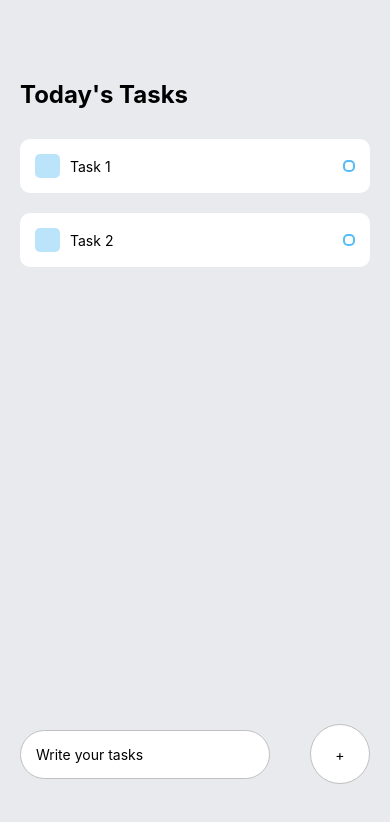
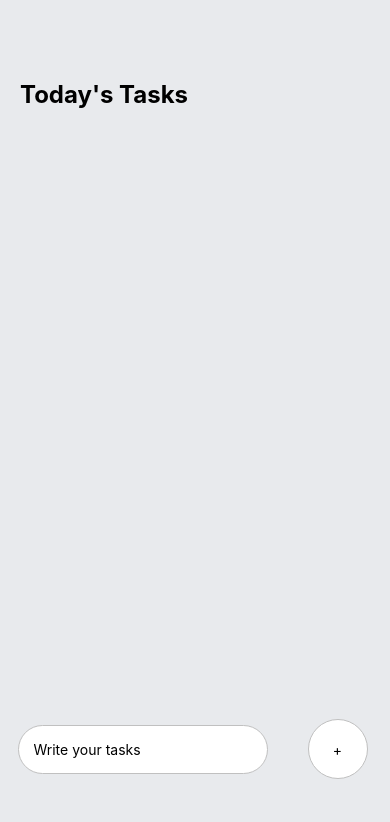
Before and after one commit to Arecio3/mobile-todo-list, a React Native app: screen / in a window 390 px wide. Shown: the top 822 px of the page. Built offline with nearby package versions, Linux system fonts and the light colour scheme.

Commit message:
add task functionality complete

```diff
--- a/App.js
+++ b/App.js
@@ -1,8 +1,17 @@
-import React from 'react';
-import { StyleSheet, Text, View, KeyboardAvoidingView, Platform, TextInput, TouchableOpacity } from 'react-native';
+import React, {useState} from 'react';
+import { StyleSheet, Text, View, KeyboardAvoidingView, Platform, TextInput, TouchableOpacity, Keyboard } from 'react-native';
 import Tasks from './components/Task'
 
 export default function App() {
+  const [task, setTask] = useState();
+  const [taskItems, setTaskItems] = useState([]);
+
+  const handleAddTask = () => {
+    Keyboard.dismiss();
+    setTaskItems([...taskItems, task])
+    setTask(null);
+  }
+
   return (
     <View style={styles.container}>
 
@@ -12,8 +21,11 @@ export default function App() {
 
         <View style={styles.items}>
           {/* This is where the tasks will go */}
-          <Tasks text={'Task 1'} />
-          <Tasks text={'Task 2'} />
+          {
+            taskItems.map((item, index) => {
+              return <Tasks key={index} text={item} />
+            })
+          }
         </View>
       </View>
 
@@ -22,9 +34,9 @@ export default function App() {
       <KeyboardAvoidingView behavior={Platform.OS === 'ios' ? 'padding' : 'height'}
         style={styles.writeTaskWrapper}>
 
-        <TextInput style={styles.input} placeholder={'Write your tasks'} />
+        <TextInput returnKeyType='done' style={styles.input} placeholder={'Write your tasks'} value={task} onChangeText={text => setTask(text)}/>
 
-        <TouchableOpacity >
+        <TouchableOpacity onPress={() => handleAddTask()}>
           <View style={styles.addWrapper}>
             <Text style={styles.addText}>+</Text>
           </View>
@@ -77,6 +89,7 @@ const styles = StyleSheet.create({
     alignItems: 'center',
     borderColor: '#C0C0C0',
     borderWidth: 1,
+    margin: 5
   },
   addText: {},
 });
```
